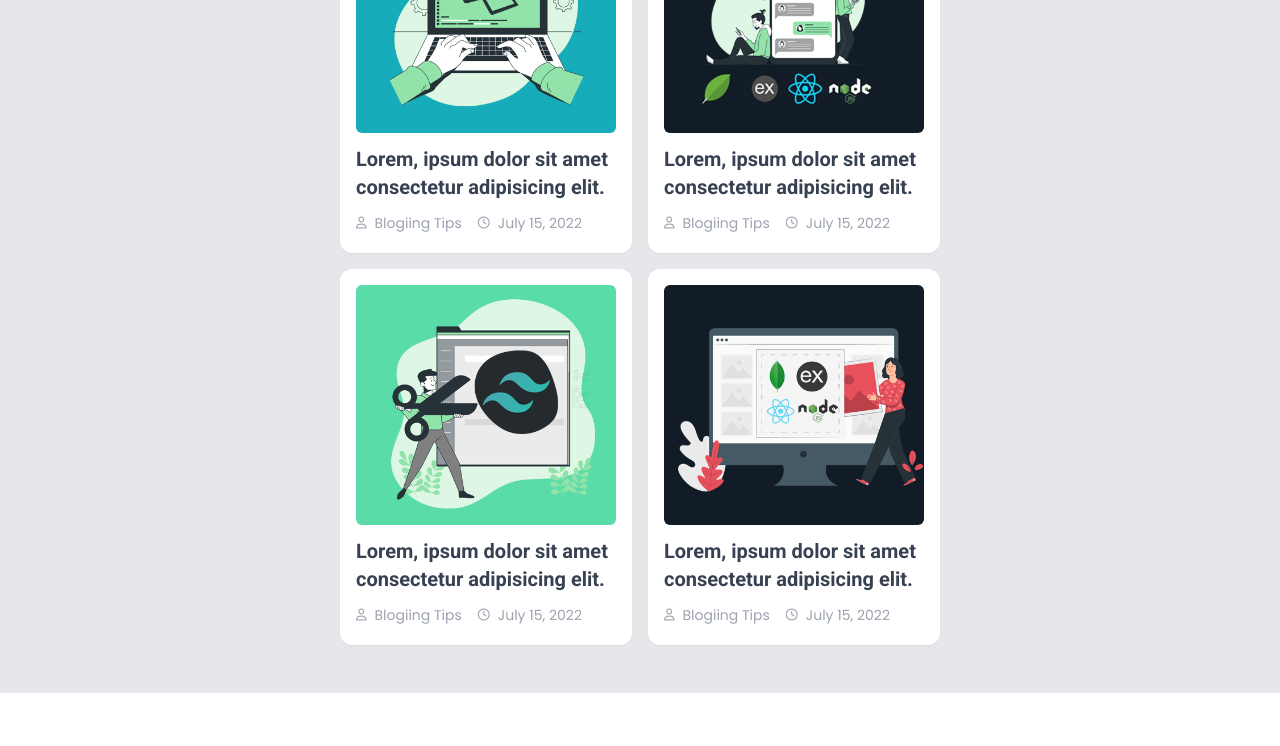
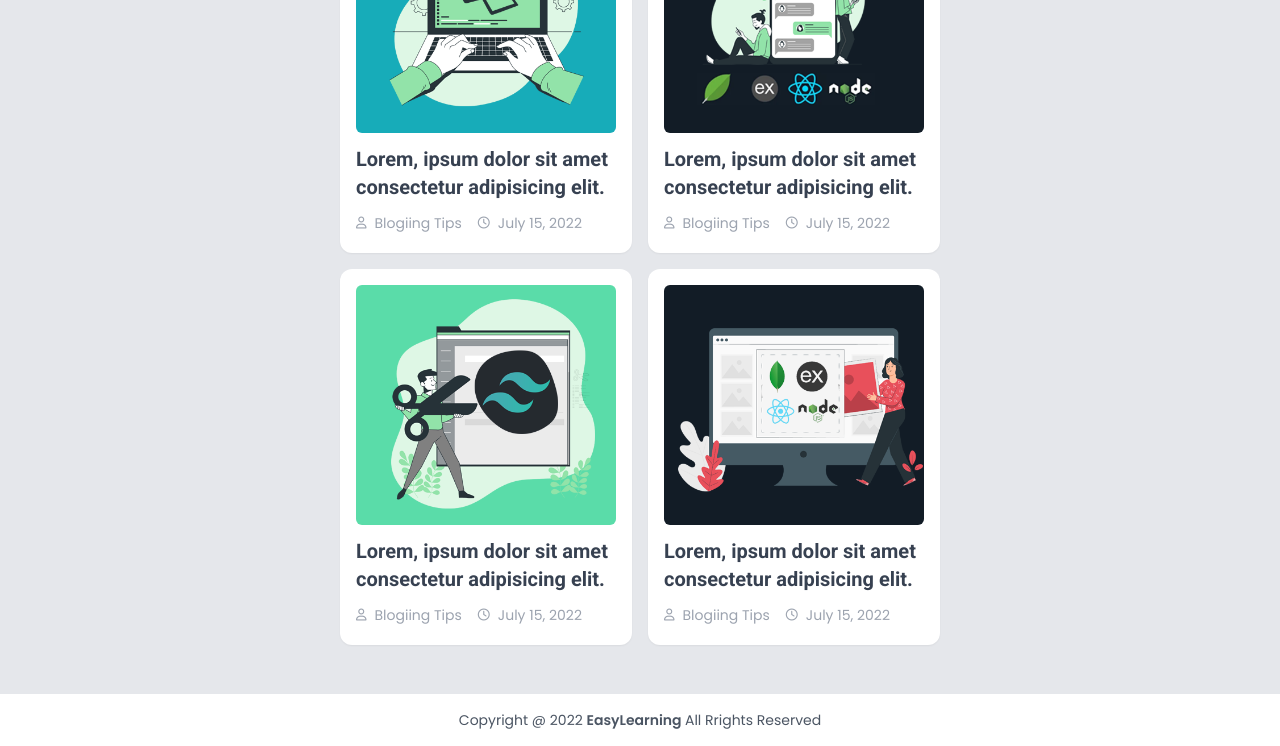
Before and after one commit to easylearningbd/tailwind-blog-project, a website: page index.html in a window 1280 px wide. Shown: the part 912-1658 px from the top of the page. Before the commit the page ends 1605 px from the top, so only its background shows below. Drawn offline with Linux system fonts and the light colour scheme.

Commit message:
57.Design a Blog Footer Page

```diff
--- a/index.html
+++ b/index.html
@@ -621,21 +621,19 @@
 
 
 
-
-
  <!-- --------End Tgas ------------- -->
 
-
-
-
                </div>
-
-
           </div>
-
      </div>
 
 
+     <footer class="border-t py-4 ">
+          <p class="text-sm text-center"> Copyright @ 2022 <span class="font-semibold">EasyLearning </span> All Rrights Reserved
+
+          </p>
+
+     </footer>
 
 
 
```
